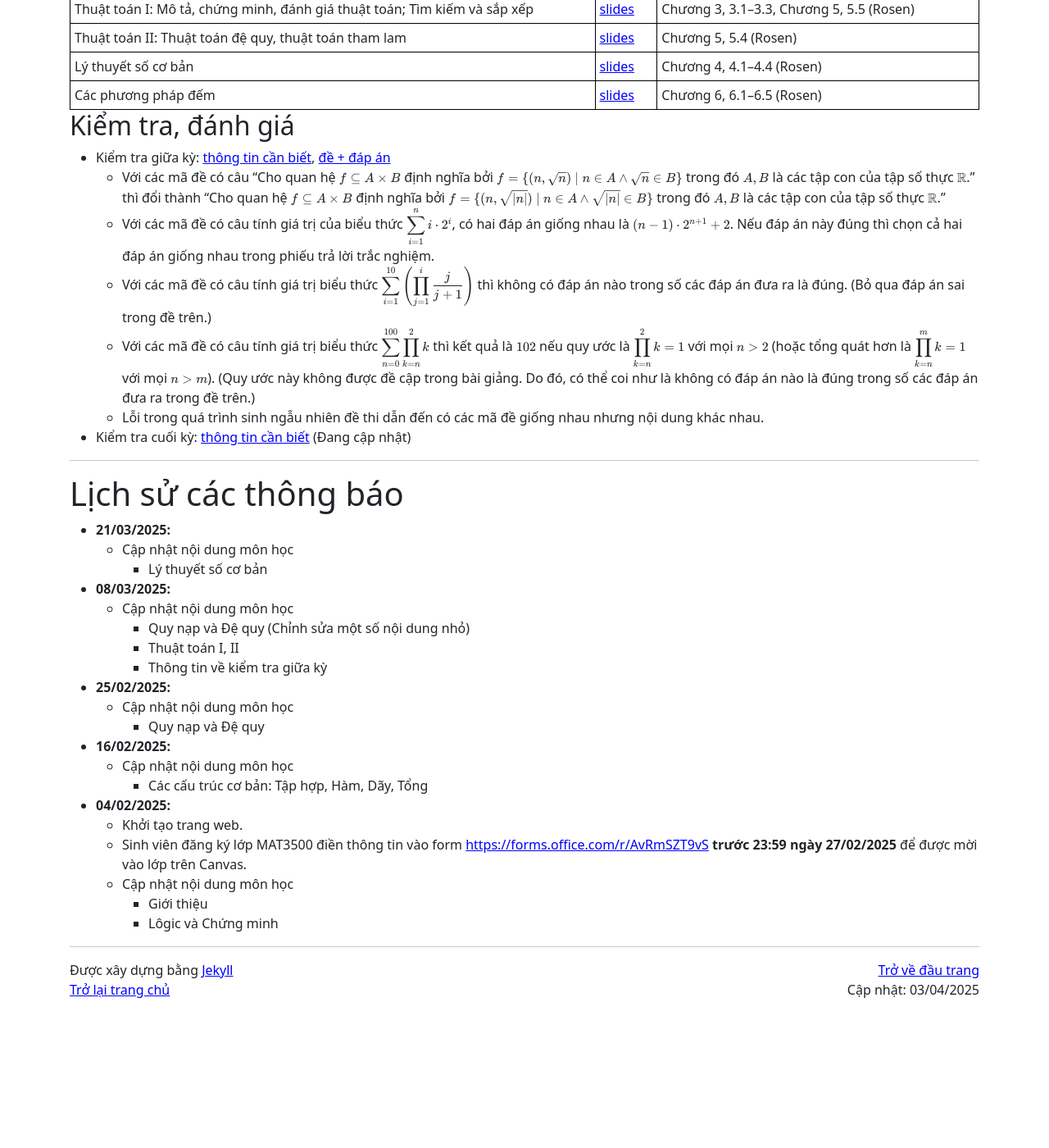
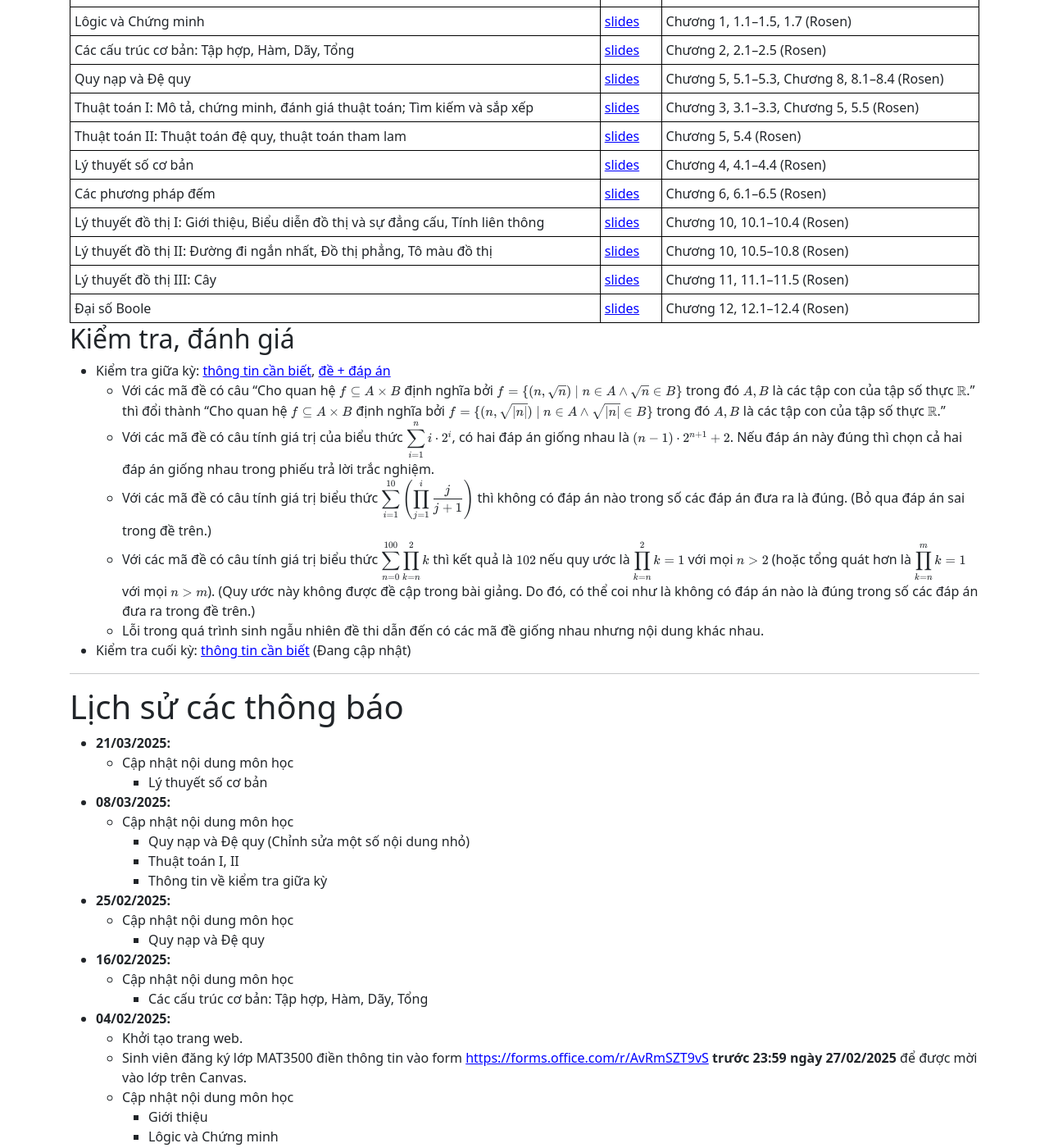
Before and after one commit to hoanganhduc/hoanganhduc.github.io, a Jekyll site: the page built from teaching/VNU-HUS/2025/spring/MAT3500/index.md, in a window 1280 px wide and 1400 px high, scrolled down 2458 px. Shown: the whole window at 82% size. Built offline with Jekyll 4.4.1, drawn with Linux system fonts in a browser that asks for light colours; nearby versions of some CDN libraries; a style sheet for code colours, icons or effects is not loaded; before the commit the page ends 3692 px from its top, so only the background shows below that; some of the changed text lies outside the part shown.

Commit message:
Updated @ 2025-04-12  07:15:35 ICT

```diff
--- a/teaching/VNU-HUS/2025/spring/MAT3500/index.md
+++ b/teaching/VNU-HUS/2025/spring/MAT3500/index.md
@@ -1,7 +1,7 @@
 ---
 layout: default
 title: "VNU-HUS MAT3500: Toán rời rạc"
-last_modified_at: 2025-04-03
+last_modified_at: 2025-04-12
 lang: "vi"
 katex: true
 ---
@@ -22,6 +22,11 @@ Sinh viên muốn nghỉ học cần thông báo qua form [https://forms.office.
 
 <!-- <h2 style="color:red;">Kiểm tra giữa kỳ: 27/03/2025 (Thứ 5), 16:00 - 16:50 (Tiết 9), Phòng 208-T5</h2> -->
 
+* **12/04/2025:**
+  * Cập nhật nội dung môn học
+    * Thêm một số bài tập về "Các phương pháp đếm"
+    * Lý thuyết đồ thị I, II, III
+    * Đại số Boole
 * **01/04/2025:**
   * Cập nhật nội dung môn học
     * Các phương pháp đếm
@@ -100,11 +105,11 @@ Xem các thông báo cũ [ở đây](#lịch-sử-các-thông-báo).
 | Thuật toán II: Thuật toán đệ quy, thuật toán tham lam | [slides]({{ page.url | append: "Algorithms_II.pdf" }}) | Chương 5, 5.4 (Rosen) |
 | Lý thuyết số cơ bản | [slides]({{ page.url | append: "Basic_Number_Theory.pdf" }}) | Chương 4, 4.1--4.4 (Rosen) |
 | Các phương pháp đếm | [slides]({{ page.url | append: "Counting.pdf" }}) | Chương 6, 6.1--6.5 (Rosen) |
+| Lý thuyết đồ thị I: Giới thiệu, Biểu diễn đồ thị và sự đẳng cấu, Tính liên thông | [slides]({{ page.url | append: "Graphs_I.pdf" }}) | Chương 10, 10.1--10.4 (Rosen) |
+| Lý thuyết đồ thị II: Đường đi ngắn nhất, Đồ thị phẳng, Tô màu đồ thị | [slides]({{ page.url | append: "Graphs_II.pdf" }}) | Chương 10, 10.5--10.8 (Rosen) |
+| Lý thuyết đồ thị III: Cây | [slides]({{ page.url | append: "Graphs_III.pdf" }}) | Chương 11, 11.1--11.5 (Rosen) |
+| Đại số Boole | [slides]({{ page.url | append: "Boolean_Algebra.pdf" }}) | Chương 12, 12.1--12.4 (Rosen) |
 
-<!-- | Lý thuyết đồ thị I: Giới thiệu, Biểu diễn đồ thị và sự đẳng cấu, Tính liên thông | [slides]({{ page.url | append: "Graphs_I.pdf" }}) | Chương 10, 10.1--10.4 (Rosen) | -->
-<!-- | Lý thuyết đồ thị II: Đường đi ngắn nhất, Đồ thị phẳng, Tô màu đồ thị | [slides]({{ page.url | append: "Graphs_II.pdf" }}) | Chương 10, 10.5--10.8 (Rosen) | -->
-<!-- | Lý thuyết đồ thị III: Cây | [slides]({{ page.url | append: "Graphs_III.pdf" }}) | Chương 11, 11.1--11.5 (Rosen) | -->
-<!-- | Đại số Boole | [slides]({{ page.url | append: "Boolean_Algebra.pdf" }}) | Chương 12, 12.1--12.4 (Rosen) | -->
 <!-- | Tổng hợp | [slides]({{ page.url | append: "VNU-HUS_MAT3500_Lectures.pdf" }}) | | -->
 
 ## Kiểm tra, đánh giá
```
Also changed, not shown: 4 other files.
